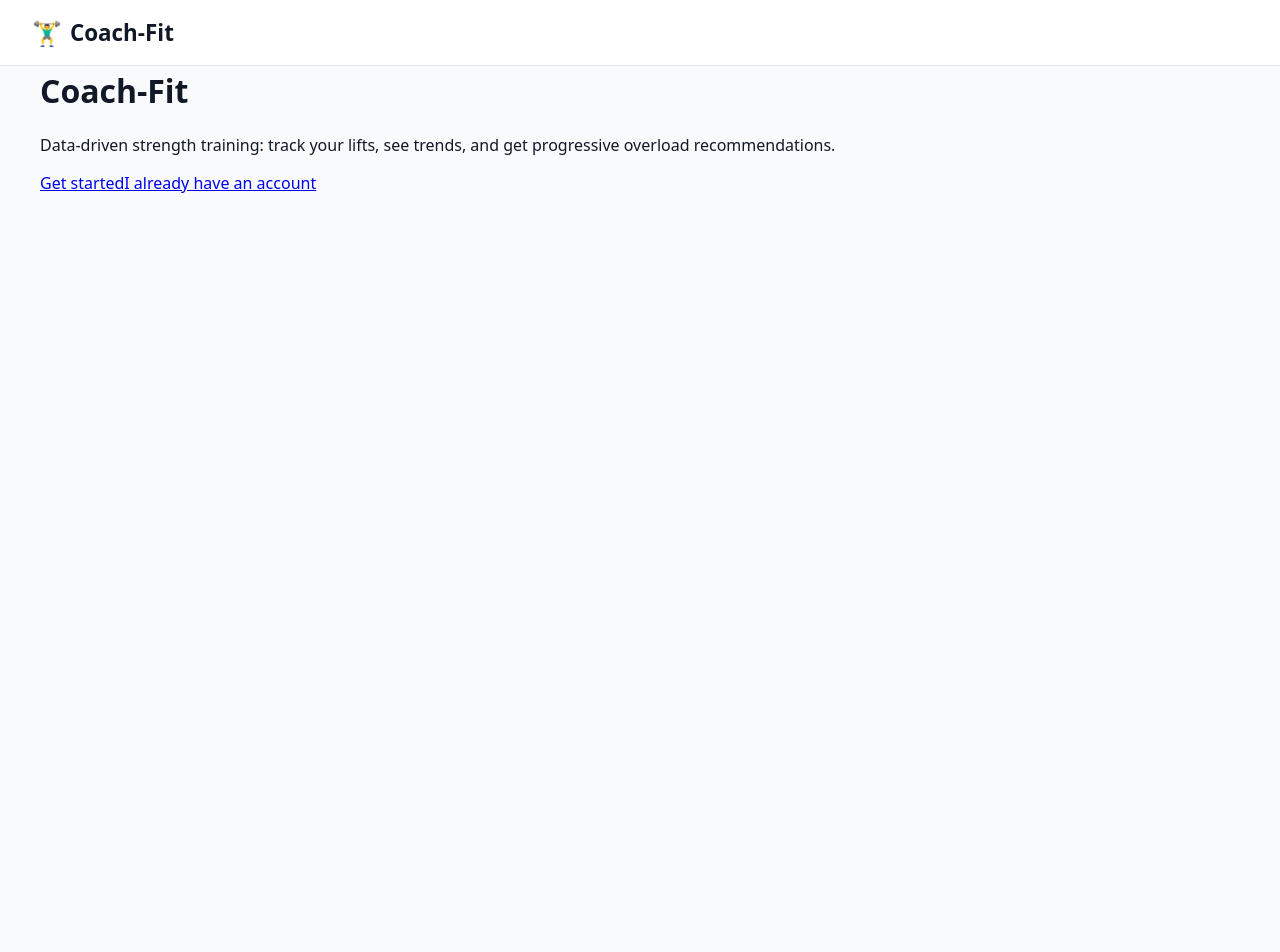
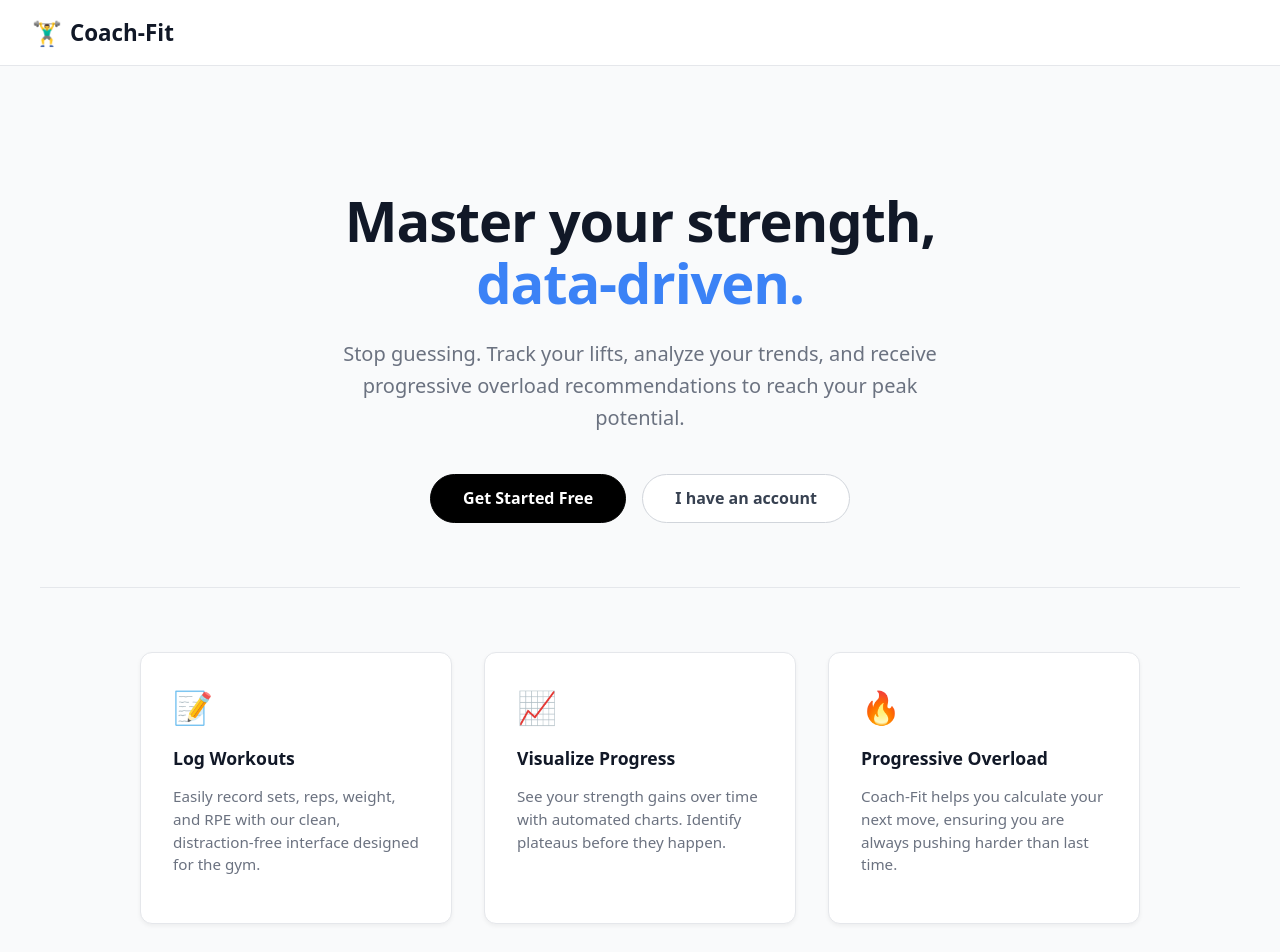
Before and after one commit to Davidonwukwe/coach-fit, a React (Create React App) app in the folder frontend/: page / in a window 1280 px wide. Shown: the top 952 px of the page. Before the commit the page ends 800 px from the top, so only its background shows below. Built offline with nearby package versions, Linux system fonts and the light colour scheme; no server answers.

Commit message:
refactor landing page

```diff
--- a/frontend/src/pages/HomePage.tsx
+++ b/frontend/src/pages/HomePage.tsx
@@ -1,32 +1,192 @@
+// src/pages/HomePage.tsx
 import React from "react";
 import { Link } from "react-router-dom";
 import { useAuth } from "../hooks/useAuth";
+
+// --- Styles ---
+const styles = {
+  // Main wrapper
+  pageContainer: {
+    // FIX 1: Subtract navbar height (~80px) to prevent unnecessary scrolling
+    minHeight: "calc(100vh - 80px)",
+    display: "flex",
+    flexDirection: "column" as const,
+    // FIX 2: Set to transparent so it blends with the global body background
+    backgroundColor: "transparent",
+  },
+  // 1. Hero Section
+  heroSection: {
+    textAlign: "center" as const,
+    padding: "6rem 2rem 4rem",
+    maxWidth: "800px",
+    margin: "0 auto",
+  },
+  heroTitle: {
+    fontSize: "3.5rem",
+    fontWeight: 800,
+    lineHeight: 1.1,
+    color: "#111827",
+    marginBottom: "1.5rem",
+    letterSpacing: "-0.02em",
+  },
+  heroSubtitle: {
+    fontSize: "1.25rem",
+    color: "#6b7280",
+    lineHeight: 1.6,
+    marginBottom: "2.5rem",
+    maxWidth: "600px",
+    marginLeft: "auto",
+    marginRight: "auto",
+  },
+  buttonGroup: {
+    display: "flex",
+    gap: "1rem",
+    justifyContent: "center",
+    flexWrap: "wrap" as const,
+  },
+  primaryBtn: {
+    backgroundColor: "#000",
+    color: "#fff",
+    padding: "0.8rem 2rem",
+    borderRadius: "99px",
+    fontSize: "1rem",
+    fontWeight: 600,
+    textDecoration: "none",
+    transition: "transform 0.1s",
+    border: "1px solid #000",
+  },
+  secondaryBtn: {
+    backgroundColor: "#fff",
+    color: "#374151",
+    padding: "0.8rem 2rem",
+    borderRadius: "99px",
+    fontSize: "1rem",
+    fontWeight: 600,
+    textDecoration: "none",
+    border: "1px solid #d1d5db",
+    transition: "background 0.2s",
+  },
+  // 2. Features Grid
+  featuresSection: {
+    // This gray background will create a nice visual break
+    // It will sit inside the transparent container
+    backgroundColor: "#f9fafb",
+    padding: "4rem 2rem",
+    borderTop: "1px solid #e5e7eb",
+    borderBottom: "1px solid #e5e7eb",
+  },
+  featuresContainer: {
+    maxWidth: "1000px",
+    margin: "0 auto",
+    display: "grid",
+    gridTemplateColumns: "repeat(auto-fit, minmax(280px, 1fr))",
+    gap: "2rem",
+  },
+  featureCard: {
+    backgroundColor: "#fff",
+    padding: "2rem",
+    borderRadius: "12px",
+    border: "1px solid #e5e7eb",
+    boxShadow: "0 2px 4px rgba(0,0,0,0.05)",
+  },
+  featureIcon: {
+    fontSize: "2rem",
+    marginBottom: "1rem",
+    display: "block",
+  },
+  featureTitle: {
+    fontSize: "1.1rem",
+    fontWeight: 700,
+    color: "#111827",
+    marginBottom: "0.5rem",
+  },
+  featureText: {
+    color: "#6b7280",
+    lineHeight: 1.5,
+    fontSize: "0.95rem",
+  },
+  // 3. Footer
+  footer: {
+    textAlign: "center" as const,
+    padding: "2rem",
+    color: "#9ca3af",
+    fontSize: "0.85rem",
+  },
+};
 
 const HomePage: React.FC = () => {
   const { user } = useAuth();
 
   return (
-    <div className="page home-page">
-      <h1>Coach-Fit</h1>
-      <p>
-        Data-driven strength training: track your lifts, see trends, and get
-        progressive overload recommendations.
+    <div style={styles.pageContainer}>
+      {/* --- HERO --- */}
+      <section style={styles.heroSection}>
+        <h1 style={styles.heroTitle}>
+          Master your strength, <br />
+          <span style={{ color: "#3b82f6" }}>data-driven.</span>
+        </h1>
+        <p style={styles.heroSubtitle}>
+          Stop guessing. Track your lifts, analyze your trends, and receive
+          progressive overload recommendations to reach your peak potential.
         </p>
 
+        <div style={styles.buttonGroup}>
           {user ? (
-        <Link to="/dashboard" className="primary-btn">
-          Go to dashboard
+            <Link to="/dashboard" style={styles.primaryBtn}>
+              Go to Dashboard &rarr;
             </Link>
           ) : (
-        <div className="home-actions">
-          <Link to="/register" className="primary-btn">
-            Get started
+            <>
+              <Link to="/register" style={styles.primaryBtn}>
+                Get Started Free
               </Link>
-          <Link to="/login" className="secondary-btn">
-            I already have an account
+              <Link to="/login" style={styles.secondaryBtn}>
+                I have an account
               </Link>
+            </>
+          )}
         </div>
-      )}
+      </section>
+
+      {/* --- FEATURES --- */}
+      <section style={styles.featuresSection}>
+        <div style={styles.featuresContainer}>
+          {/* Feature 1 */}
+          <div style={styles.featureCard}>
+            <span style={styles.featureIcon}>📝</span>
+            <h3 style={styles.featureTitle}>Log Workouts</h3>
+            <p style={styles.featureText}>
+              Easily record sets, reps, weight, and RPE with our clean,
+              distraction-free interface designed for the gym.
+            </p>
+          </div>
+
+          {/* Feature 2 */}
+          <div style={styles.featureCard}>
+            <span style={styles.featureIcon}>📈</span>
+            <h3 style={styles.featureTitle}>Visualize Progress</h3>
+            <p style={styles.featureText}>
+              See your strength gains over time with automated charts.
+              Identify plateaus before they happen.
+            </p>
+          </div>
+
+          {/* Feature 3 */}
+          <div style={styles.featureCard}>
+            <span style={styles.featureIcon}>🔥</span>
+            <h3 style={styles.featureTitle}>Progressive Overload</h3>
+            <p style={styles.featureText}>
+              Coach-Fit helps you calculate your next move, ensuring you
+              are always pushing harder than last time.
+            </p>
+          </div>
+        </div>
+      </section>
+
+      {/* --- FOOTER --- */}
+      <footer style={styles.footer}>
+        © {new Date().getFullYear()} Coach-Fit. Built for strength.
+      </footer>
     </div>
   );
 };
```
Lines whose indentation alone changed are shown as unchanged.
